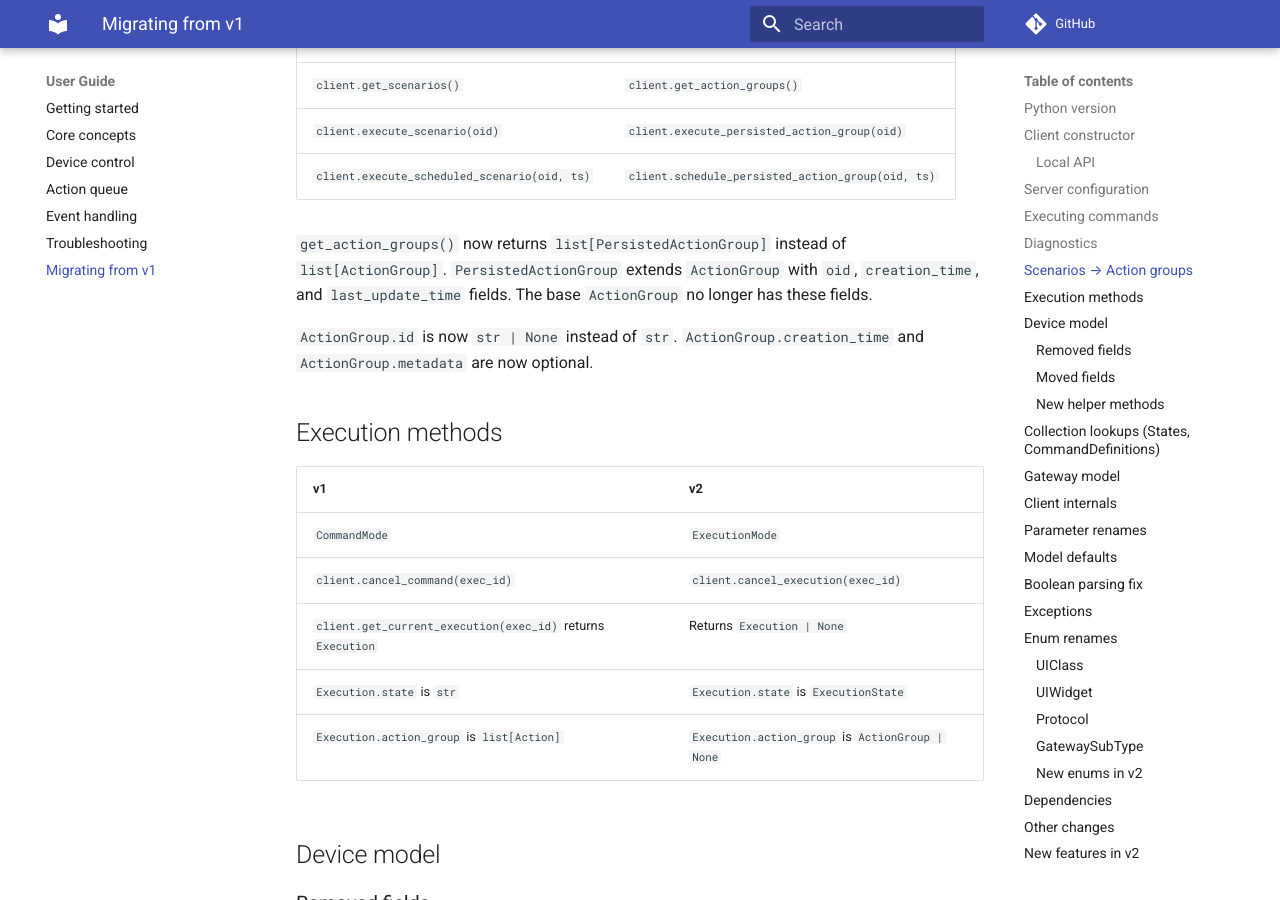
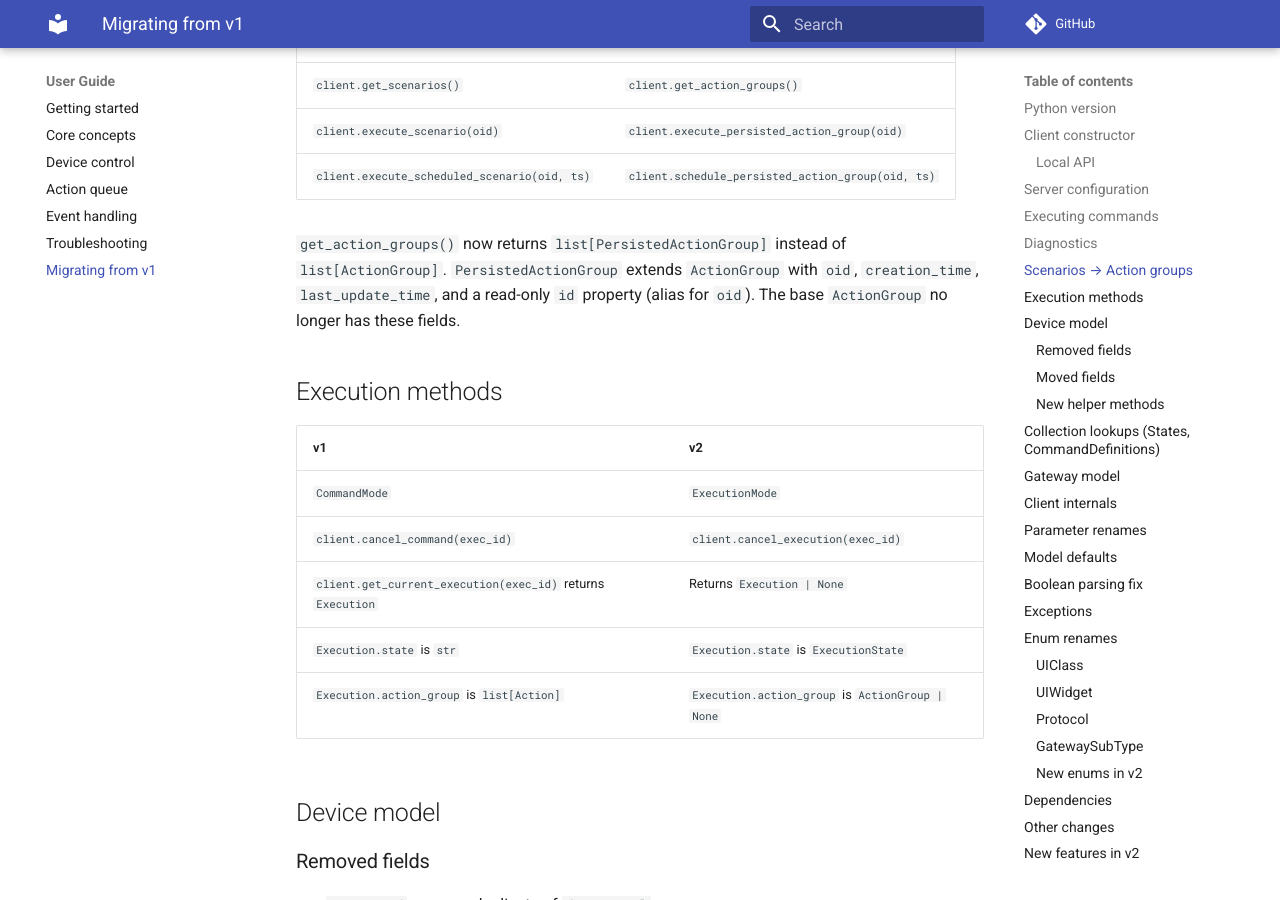
Before and after one commit to iMicknl/python-overkiz-api, an MkDocs documentation site: the page built from docs/migration-v2.md, in a window 1280 px wide and 900 px high, scrolled down 2665 px. Built offline with MkDocs 1.6.1 and Material for MkDocs 9.7.7, drawn with Linux system fonts in a browser that asks for light colours; comment, search, counter and statistics services are not loaded; some of the changed text lies outside the part shown.

Commit message:
Address review feedback on migration guide
- Remove incorrect ActionGroup.id optionality claim; clarify that
  PersistedActionGroup.oid is non-optional and .id is a read-only alias
- Narrow OverkizError vs ValueError claim to the specific case (server
  config resolution) rather than a blanket statement

```diff
--- a/docs/migration-v2.md
+++ b/docs/migration-v2.md
@@ -145,9 +145,7 @@ v2 also supports sending actions to **multiple devices** in a single call and ch
 | `client.execute_scenario(oid)` | `client.execute_persisted_action_group(oid)` |
 | `client.execute_scheduled_scenario(oid, ts)` | `client.schedule_persisted_action_group(oid, ts)` |
 
-`get_action_groups()` now returns `list[PersistedActionGroup]` instead of `list[ActionGroup]`. `PersistedActionGroup` extends `ActionGroup` with `oid`, `creation_time`, and `last_update_time` fields. The base `ActionGroup` no longer has these fields.
-
-`ActionGroup.id` is now `str | None` instead of `str`. `ActionGroup.creation_time` and `ActionGroup.metadata` are now optional.
+`get_action_groups()` now returns `list[PersistedActionGroup]` instead of `list[ActionGroup]`. `PersistedActionGroup` extends `ActionGroup` with `oid`, `creation_time`, `last_update_time`, and a read-only `id` property (alias for `oid`). The base `ActionGroup` no longer has these fields.
 
 ## Execution methods
 
@@ -241,7 +239,7 @@ Update any keyword arguments using the old spelling.
 ## Model defaults
 
 - `Location` fields now default to `None` instead of empty strings.
-- API data validation errors now raise `OverkizError` instead of `ValueError`.
+- `OverkizClient` raises `OverkizError` instead of `ValueError` when server configuration cannot be resolved.
 - `obfuscate_sensitive_data()` returns a new dict instead of mutating the input.
 
 ## Boolean parsing fix
```
